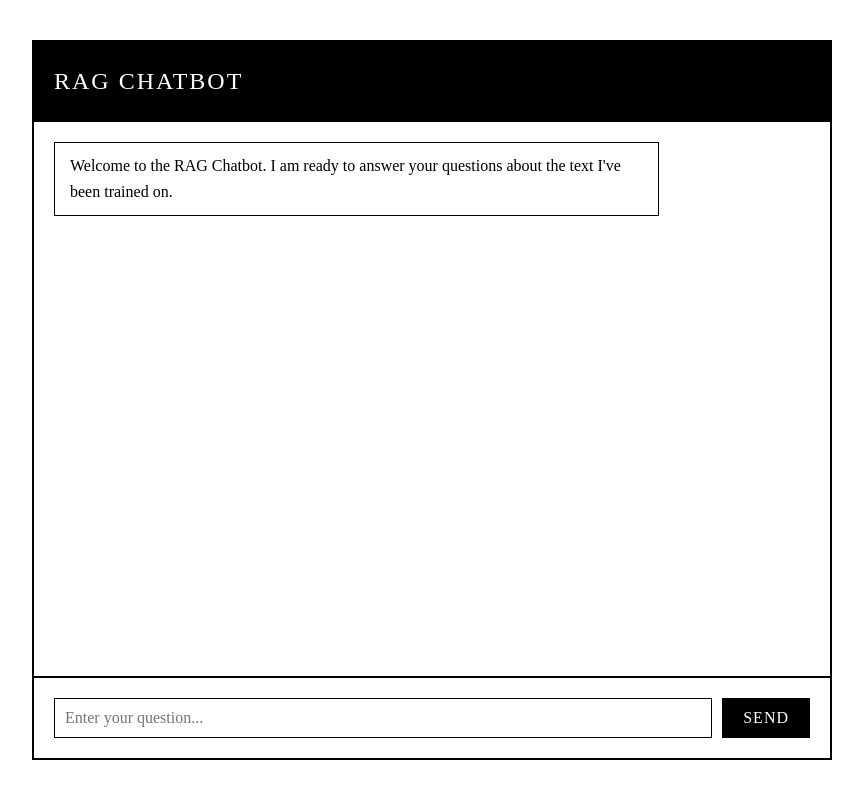
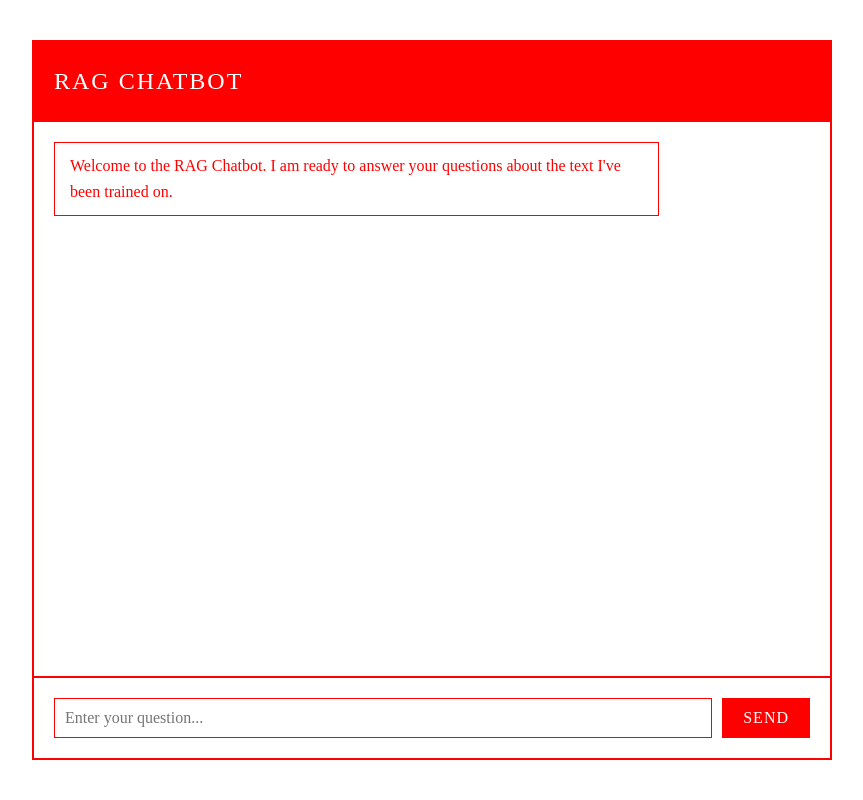
Before and after one commit to madihg/mistral-rag-sample, a Flask app: page / in a window 1280 px wide. Shown: the whole page, without its empty margins (208-1071 px from the left). Run offline with Flask 3, Linux system fonts and the light colour scheme.

Commit message:
Change black areas to red in CSS styling

```diff
--- a/static/css/style.css
+++ b/static/css/style.css
@@ -12,7 +12,7 @@ body {
     display: flex;
     justify-content: center;
     align-items: center;
-    color: black;
+    color: red;
 }
 
 .chat-container {
@@ -20,16 +20,16 @@ body {
     max-width: 800px;
     height: 90vh;
     background-color: white;
-    border: 2px solid black;
+    border: 2px solid red;
     display: flex;
     flex-direction: column;
 }
 
 .chat-header {
     padding: 20px;
-    background-color: black;
+    background-color: red;
     color: white;
-    border-bottom: 2px solid black;
+    border-bottom: 2px solid red;
 }
 
 .chat-header h1 {
@@ -51,33 +51,33 @@ body {
     padding: 10px 15px;
     max-width: 80%;
     word-wrap: break-word;
-    border: 1px solid black;
+    border: 1px solid red;
 }
 
 .message.user {
-    background-color: black;
+    background-color: red;
     color: white;
     margin-left: auto;
 }
 
 .message.bot {
     background-color: white;
-    color: black;
+    color: red;
     margin-right: auto;
-    border: 1px solid black;
+    border: 1px solid red;
 }
 
 .message.system {
     background-color: white;
-    color: black;
+    color: red;
     font-size: 0.9em;
-    border: 1px dashed black;
+    border: 1px dashed red;
     margin: 10px auto;
     max-width: 90%;
 }
 
 .message.error {
-    background-color: black;
+    background-color: red;
     color: white;
     margin: 10px auto;
     max-width: 90%;
@@ -85,7 +85,7 @@ body {
 
 .chat-input {
     padding: 20px;
-    border-top: 2px solid black;
+    border-top: 2px solid red;
     background-color: white;
 }
 
@@ -97,7 +97,7 @@ body {
 #user-input {
     flex: 1;
     padding: 10px;
-    border: 1px solid black;
+    border: 1px solid red;
     font-family: "Times New Roman", Times, serif;
     font-size: 1rem;
     background-color: white;
@@ -105,9 +105,9 @@ body {
 
 button {
     padding: 10px 20px;
-    background-color: black;
+    background-color: red;
     color: white;
-    border: 1px solid black;
+    border: 1px solid red;
     cursor: pointer;
     font-family: "Times New Roman", Times, serif;
     font-size: 1rem;
@@ -117,7 +117,7 @@ button {
 
 button:hover {
     background-color: white;
-    color: black;
+    color: red;
 }
 
 button:disabled {
@@ -133,14 +133,14 @@ button:disabled {
 
 ::-webkit-scrollbar-track {
     background: white;
-    border: 1px solid black;
+    border: 1px solid red;
 }
 
 ::-webkit-scrollbar-thumb {
-    background: black;
-    border: 1px solid black;
+    background: red;
+    border: 1px solid red;
 }
 
 ::-webkit-scrollbar-thumb:hover {
-    background: #333;
+    background: #cc0000;
 }
```
